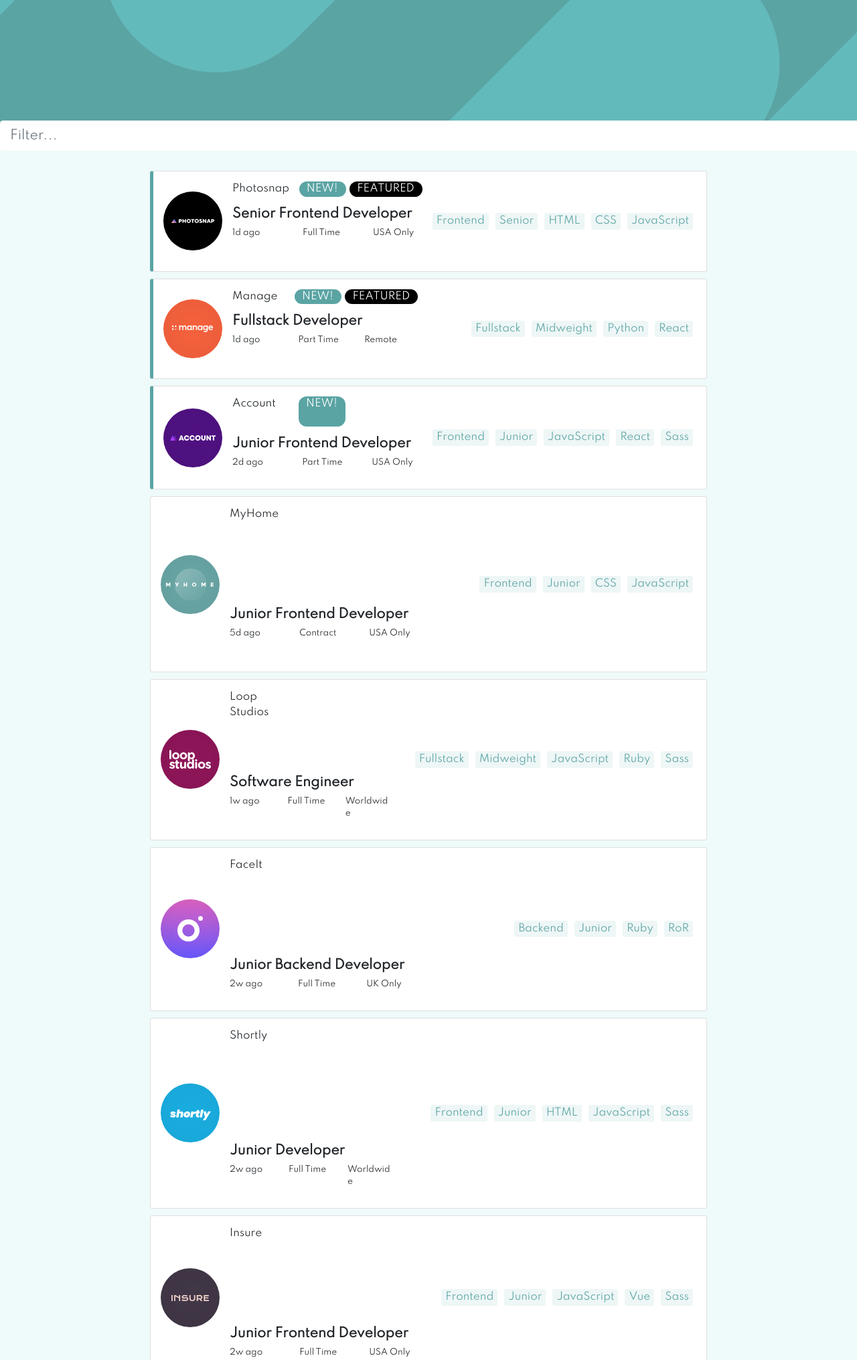
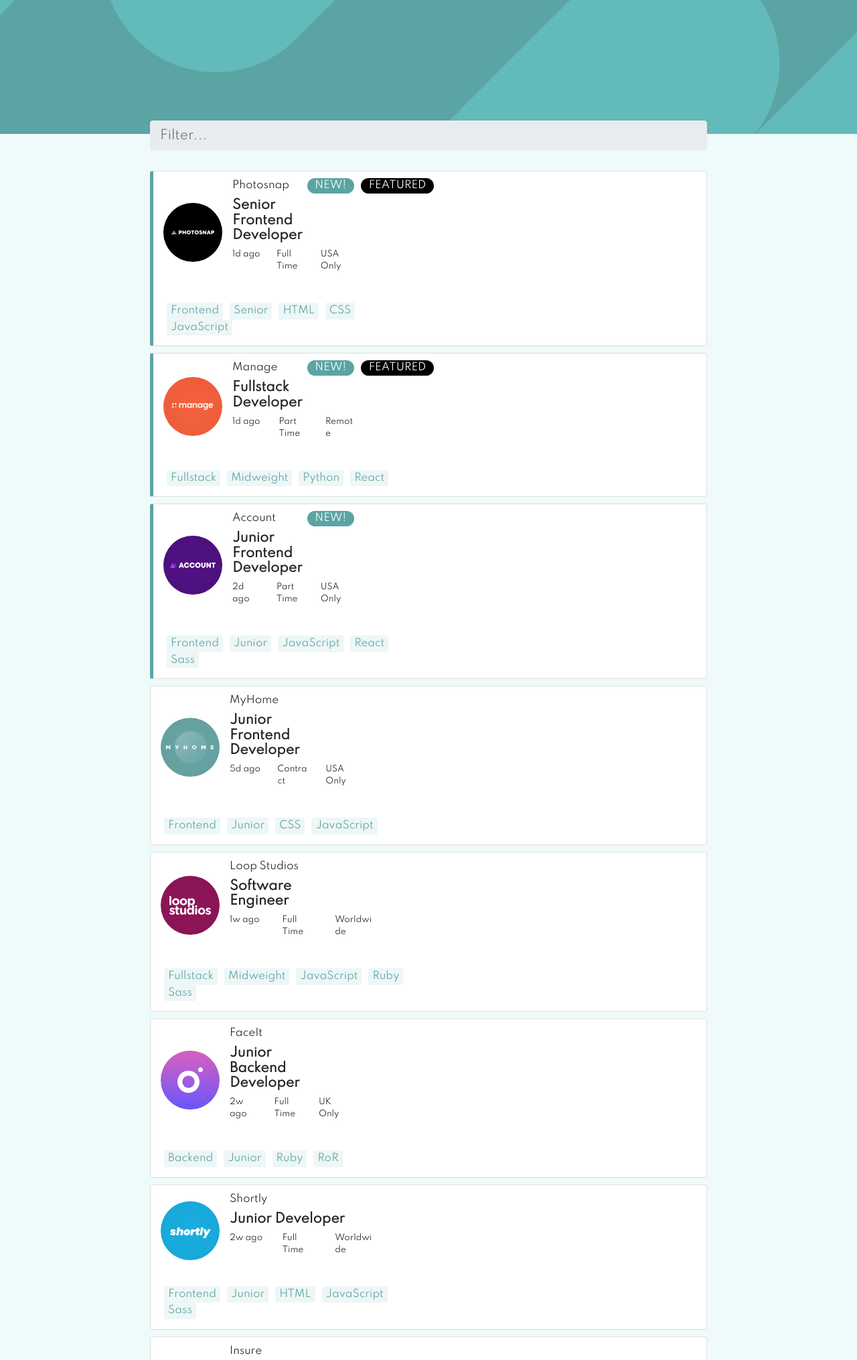
Before and after one commit to ymon275/JobListing, a PHP site: page / in a window 1280 px wide. Shown: the top 2031 px of the page at 67% size. Run offline with PHP 8.4, Linux system fonts and the light colour scheme.

Commit message:
removed typing and added responsive text

```diff
--- a/jobListing/index.html
+++ b/jobListing/index.html
@@ -16,12 +16,13 @@
   <body>
     <div id="bg_header"></div>
     <!-- <form role="search" style="display:flex;"> -->
-      <div class="input-group mycustom">
+      <div class="mycustom input">
         <input
           class="form-control form-control-lg"
           type="search"
           placeholder="Filter..."
           id="searchBar"
+          disabled="disabled"
         />
         <div class="input-group-prepend" id="button-group">
 
--- a/jobListing/main.js
+++ b/jobListing/main.js
@@ -3,47 +3,12 @@ let inputSpace = 0;
 let filters = [];
 let applications;
 
-
-
-// let applications = [
-//   {
-//     id: 1,
-//     company: 'Photosnap',
-//     logo: './images/photosnap.svg',
-//     new: true,
-//     featured: true,
-//     position: 'Senior Frontend Developer',
-//     role: 'Frontend',
-//     level: 'Senior',
-//     postedAt: '1d ago',
-//     contract: 'Full Time',
-//     location: 'USA Only',
-//     languages: ['HTML', 'CSS', 'JavaScript'],
-//     tools: [],
-//   },
-//   {
-//     id: 2,
-//     company: 'Manage',
-//     logo: './images/manage.svg',
-//     new: true,
-//     featured: true,
-//     position: 'Fullstack Developer',
-//     role: 'Fullstack',
-//     level: 'Midweight',
-//     postedAt: '1d ago',
-//     contract: 'Part Time',
-//     location: 'Remote',
-//     languages: ['Python'],
-//     tools: ['React'],
-//   }
-// ];
-
-// const searchEngineVars = {
-//   roles: ["Frontend", "Backend", "Fullstack"],
-//   levels: ["Junior", "Midweight", "Senior"],
-//   languages: ["Python", "Ruby", "JavaScript", "HTML", "CSS"],
-//   tools: ["React", "Sass", "Vue", "Django", "RoR"]
-// }
+const searchEngineVars = {
+  roles: ["Frontend", "Backend", "Fullstack"],
+  levels: ["Junior", "Midweight", "Senior"],
+  languages: ["Python", "Ruby", "JavaScript", "HTML", "CSS"],
+  tools: ["React", "Sass", "Vue", "Django", "RoR"]
+}
 
 function searchEngine() {
   for(i=0; i < applications.length; i++) {
@@ -104,7 +69,6 @@ function searchEngine() {
         filterType = "tool";
         break;
     }
-    //shows all cards
 
     for(j=0; j < applications.length; j++) {
       if(filterType == "role") {
@@ -135,49 +99,37 @@ function searchEngine() {
   }
 }
 
-//reads the input field and adds the typed buttons
-document.getElementById('searchBar').addEventListener('change', () => {
-  console.log("event function ran");
-  // console.log(searchEngineVars.length)
-  for(i=0; i < 6; i++) {
-    console.log("for loop 1 runs");
-    console.log(document.getElementById("searchBar").value);
-      // console.log("for loop 2 runs")
-      if(document.getElementById("searchBar").value == searchEngineVars.roles[i]) {
-        console.log("if statement runs");
-        let roleButton = document.createElement('button');
-        roleButton.classList.add('btn-secondary');
-        roleButton.innerHTML = searchEngineVars.roles[i];
-        roleButton.onclick = () => {clearButton(roleButton)};
-        // console.log(langButton.innerHTML);
-        addButton(roleButton);
-      } else if(document.getElementById("searchBar").value == searchEngineVars.levels[i]) {
-        console.log("if statement 2 runs");
-          let levelButton = document.createElement('button');
-          levelButton.classList.add('btn-secondary');
-          levelButton.innerHTML = searchEngineVars.levels[i];
-          levelButton.onclick = () => {clearButton(levelButton)};
-          // console.log(langButton.innerHTML);
-          addButton(levelButton);
-      } else if(document.getElementById("searchBar").value == searchEngineVars.languages[i]) {
-        console.log("if statement 3 runs");
-          let langButton = document.createElement('button');
-          langButton.classList.add('btn-secondary');
-          langButton.innerHTML = searchEngineVars.languages[i];
-          langButton.onclick = () => {clearButton(langButton)};
-          // console.log(langButton.innerHTML);
-          addButton(langButton);
-      } else if(document.getElementById("searchBar").value == searchEngineVars.tools[i]) {
-        console.log("if statement 4 runs");
-          let toolsButton = document.createElement('button');
-          toolsButton.classList.add('btn-secondary');
-          toolsButton.innerHTML = searchEngineVars.tools[i];
-          toolsButton.onclick = () => {clearButton(toolsButton)};
-          // console.log(langButton.innerHTML);
-          addButton(toolsButton);
-      }
-  }
-});
+// //reads the input field and adds the typed buttons
+// $("#searchBar").keypress( () => {
+//   for(i=0; i < 6; i++) {
+//     console.log(document.getElementById("searchBar").value);
+//       if(document.getElementById("searchBar").value == searchEngineVars.roles[i]) {
+//         let roleButton = document.createElement('button');
+//         roleButton.classList.add('btn-secondary');
+//         roleButton.innerHTML = searchEngineVars.roles[i];
+//         roleButton.onclick = () => {clearButton(roleButton)};
+//         addButton(roleButton);
+//       } else if(document.getElementById("searchBar").value == searchEngineVars.levels[i]) {
+//           let levelButton = document.createElement('button');
+//           levelButton.classList.add('btn-secondary');
+//           levelButton.innerHTML = searchEngineVars.levels[i];
+//           levelButton.onclick = () => {clearButton(levelButton)};
+//           addButton(levelButton);
+//       } else if(document.getElementById("searchBar").value == searchEngineVars.languages[i]) {
+//           let langButton = document.createElement('button');
+//           langButton.classList.add('btn-secondary');
+//           langButton.innerHTML = searchEngineVars.languages[i];
+//           langButton.onclick = () => {clearButton(langButton)};
+//           addButton(langButton);
+//       } else if(document.getElementById("searchBar").value == searchEngineVars.tools[i]) {
+//           let toolsButton = document.createElement('button');
+//           toolsButton.classList.add('btn-secondary');
+//           toolsButton.innerHTML = searchEngineVars.tools[i];
+//           toolsButton.onclick = () => {clearButton(toolsButton)};
+//           addButton(toolsButton);
+//       }
+//   }
+// });
 
 function addButton(button) {
   document.getElementById('searchBar').value = '';
@@ -190,17 +142,11 @@ function addButton(button) {
       console.log(filters);
       searchEngine();
       copyButton.onclick = () => {clearButton(copyButton)};
-      // console.log(langButton.innerHTML);
-      console.log(copyButton.style.width);
-      inputSpace += parseInt(copyButton.style.width, 10);
-      console.log(inputSpace);
-      addSpace();
       document.getElementById("button-group").appendChild(copyButton);
 }
 
 function clearButton(button) {
   for(i=0; i < filters.length; i++) {
-    // console.log(`${filters[i]} ${button.innerHTML.slice(0, button.innerHTML.length-1)}`);
     if(button.innerHTML.slice(0, button.innerHTML.length-1) == filters[i]) {
       filters.splice(i, 1);
     }
@@ -213,16 +159,6 @@ function clearButton(button) {
   searchEngine();
   if(buttonCounter == 0) {
     document.getElementById('searchBar').placeholder = 'Filter...';
-  }
-}
-
-function addSpace() {
-  document.getElementById('searchBar').value = '';
-  let value = document.getElementById('searchBar').value;
-  console.log(inputSpace);
-  for(i=0; i < inputSpace/10;i++) {
-    value = `${value} `;
-    document.getElementById('searchBar').value = value;
   }
 }
 
@@ -248,26 +184,32 @@ fetch("data.json")
   for (let i = 0; i < applications.length; i++) {
     let cardDiv = document.createElement('div');
     cardDiv.classList.add('card');
+    cardDiv.classList.add('row');
     cardDiv.id = `${applications[i].id}`;
 
     let insideDiv = document.createElement('div');
     insideDiv.classList.add('card-body');
+    insideDiv.classList.add('col-4');
     cardDiv.appendChild(insideDiv);
 
     let inside2Div = document.createElement('div');
+    inside2Div.classList.add('card-body');
     inside2Div.classList.add('card-body2');
-    insideDiv.appendChild(inside2Div);
+    inside2Div.classList.add('col-6');
+    cardDiv.appendChild(inside2Div);
 
     let profPic = document.createElement('img');
     profPic.src = applications[i].logo;
-    inside2Div.appendChild(profPic);
+    insideDiv.appendChild(profPic);
 
     let titleColumn = document.createElement('div');
     titleColumn.classList.add('titleContainer');
-    inside2Div.appendChild(titleColumn);
+    insideDiv.appendChild(titleColumn);
 
     let companyRow = document.createElement('div');
     companyRow.classList.add('row');
+    companyRow.classList.add('companyRow');
+
 
     let company = document.createElement('p');
     company.classList.add('paragraph');
@@ -315,13 +257,9 @@ fetch("data.json")
     location.innerHTML = `${applications[i].location}`;
     timeRow.appendChild(location);
 
-    // let para = document.createElement("p");
-    // para.classList.add("card-text");
-    // insideDiv.appendChild(para);
-
     let langDiv = document.createElement('div');
     langDiv.classList.add('btn-container');
-    insideDiv.appendChild(langDiv);
+    inside2Div.appendChild(langDiv);
 
     let roleButton = document.createElement('button');
     roleButton.classList.add('btn-secondary');
@@ -340,7 +278,6 @@ fetch("data.json")
       langButton.classList.add('btn-secondary');
       langButton.innerHTML = applications[i].languages[j];
       langButton.onclick = () => {addButton(langButton)};
-      // console.log(langButton.innerHTML);
       langDiv.appendChild(langButton);
     }
 
@@ -349,7 +286,6 @@ fetch("data.json")
       toolsButton.classList.add('btn-secondary');
       toolsButton.innerHTML = `${applications[i].tools[j]}`;
       toolsButton.onclick = () => {addButton(toolsButton)};
-      // console.log(toolsButton.innerHTML);
       langDiv.appendChild(toolsButton);
     }
 
--- a/jobListing/stylesheet.css
+++ b/jobListing/stylesheet.css
@@ -46,7 +46,9 @@ body {
 }
 
 .paragraph {
-  width: 38% !important;
+  width: 40% !important;
+  top: 10px;
+  position: absolute;
 }
 
 .card-body {
@@ -74,10 +76,6 @@ body {
 .card {
   width: 65%;
   margin: 10px auto;
-}
-
-.btn-primary {
-  margin: 0;
 }
 
 .btn-secondary {
@@ -114,23 +112,10 @@ body {
 }
 
 .form-control-lg {
-  width: 60%;
+  width: 65% !important;
   margin: auto;
   -webkit-transform: translate(0, -20px);
           transform: translate(0, -20px);
-}
-
-.searchButton {
-  margin: 0;
-  padding: 0;
-  float: left;
-  -webkit-transform: translate(-610%, -20px);
-          transform: translate(-610%, -20px);
-  border: 1px lightgray solid;
-  border-left: none;
-  border-radius: 5px;
-  background-color: #fff;
-  color: #5ba4a4;
 }
 
 .card-body2 {
@@ -150,6 +135,9 @@ body {
   border-radius: 12px;
   width: 70px;
   margin-right: 5px;
+  left: 230px;
+  top: 10px;
+  position: absolute;
 }
 
 .featTag {
@@ -158,12 +146,19 @@ body {
   border-radius: 12px;
   width: 109px;
   text-align: center;
+  left: 310px;
+  top: 10px;
+  position: absolute;
+}
+
+.companyRow {
+  height: 25px;
 }
 
 .bottom-row {
   font-weight: 300;
   font-size: 12px;
-  width: 36% !important;
+  width: 40% !important;
 }
 
 .mycustom {
@@ -172,7 +167,7 @@ body {
 
 .mycustom input[type=search] {
   border: none;
-  width: 60%;
+  width: 65%;
 }
 
 .mycustom .input-group-prepend {
@@ -181,6 +176,8 @@ body {
       align-content: center;
   -webkit-transform: translate(0, -9px);
           transform: translate(0, -9px);
+  left: 18%;
+  top: 0px;
   z-index: 9;
 }
 /*# sourceMappingURL=stylesheet.css.map */
--- a/jobListing/stylesheet.scss
+++ b/jobListing/stylesheet.scss
@@ -39,7 +39,7 @@ body {
   align-content: center;
   flex-wrap: wrap;
   flex-direction: column;
-  margin-left: 1rem;
+  // margin-left: 1rem;
 }
 
 .row {
@@ -48,13 +48,16 @@ body {
 }
 
 .paragraph {
-  width: 38% !important;
+  width: 40% !important;
+  // height: 50px;
+  top: 10px;
+  position: absolute;
 }
 
 .card-body {
   display: flex;
   align-items: center;
-  justify-content: space-between;
+  // justify-content: space-between;
 }
 
 #bg_header {
@@ -70,12 +73,6 @@ body {
 .card {
   width: 65%;
   margin: 10px auto;
-}
-
-.btn-primary {
-  margin: 0;
-  // transform: translate(-800%, -20px);
-  // position: relative;
 }
 
 .btn-secondary {
@@ -100,28 +97,29 @@ body {
 
 .card-title {
   font-weight: 700;
+  left: 10px;
   &:hover {
     color: $primary-color;
   }
 }
 
 .form-control-lg {
-  width: 60%;
+  width: 65% !important;
   margin: auto;
   transform: translate(0, -20px);
 }
 
-.searchButton {
-  margin: 0;
-  padding: 0;
-  float: left;
-  transform: translate(-610%, -20px);
-  border: 1px lightgray solid;
-  border-left: none;
-  border-radius: 5px;
-  background-color: #fff;
-  color: $primary-color;
-}
+// .searchButton {
+//   margin: 0;
+//   padding: 0;
+//   float: left;
+//   transform: translate(-610%, -20px);
+//   border: 1px lightgray solid;
+//   border-left: none;
+//   border-radius: 5px;
+//   background-color: #fff;
+//   color: $primary-color;
+// }
 
 .card-body2 {
   display: flex;
@@ -135,6 +133,9 @@ body {
   border-radius: 12px;
   width: 70px;
   margin-right: 5px;
+  left: 230px;
+  top: 10px;
+  position: absolute;
 }
 
 .featTag {
@@ -143,12 +144,19 @@ body {
   border-radius: 12px;
   width: 109px;
   text-align: center;
+  left: 310px;
+  top: 10px;
+  position: absolute;
+}
+
+.companyRow {
+  height: 25px;
 }
 
 .bottom-row {
   font-weight: 300;
   font-size: 12px;
-  width: 36% !important;
+  width: 40% !important;
 }
 
 .mycustom {
@@ -157,14 +165,14 @@ body {
 
 .mycustom input[type=search] {
   border: none;
-  width: 60%;
+  width: 65%;
 }
 
 .mycustom .input-group-prepend {
   position: absolute;
   align-content: center;
   transform: translate(0, -9px);
-  // left: 4px;
-  // top: 3px;
+  left: 18%;
+  top: 0px;
   z-index:9;
 }
```
Also changed, not shown: 1 other file.
